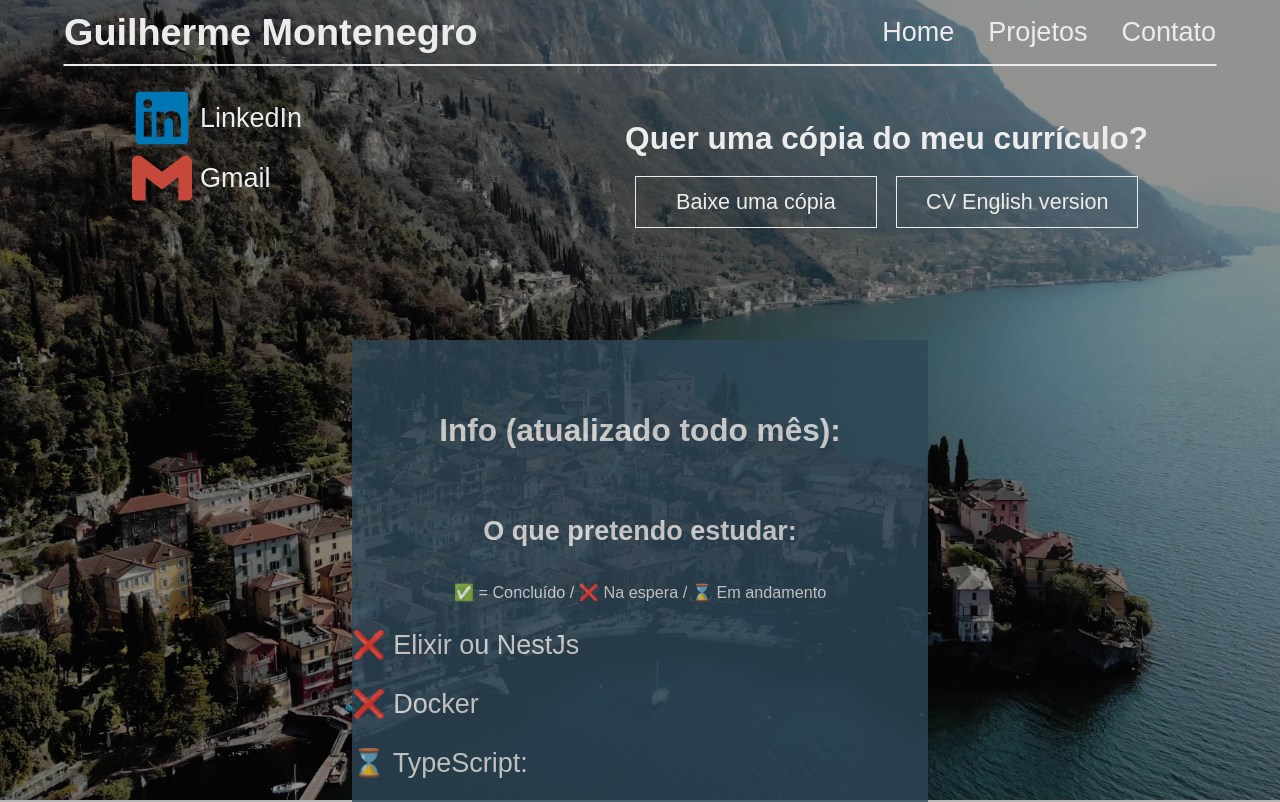
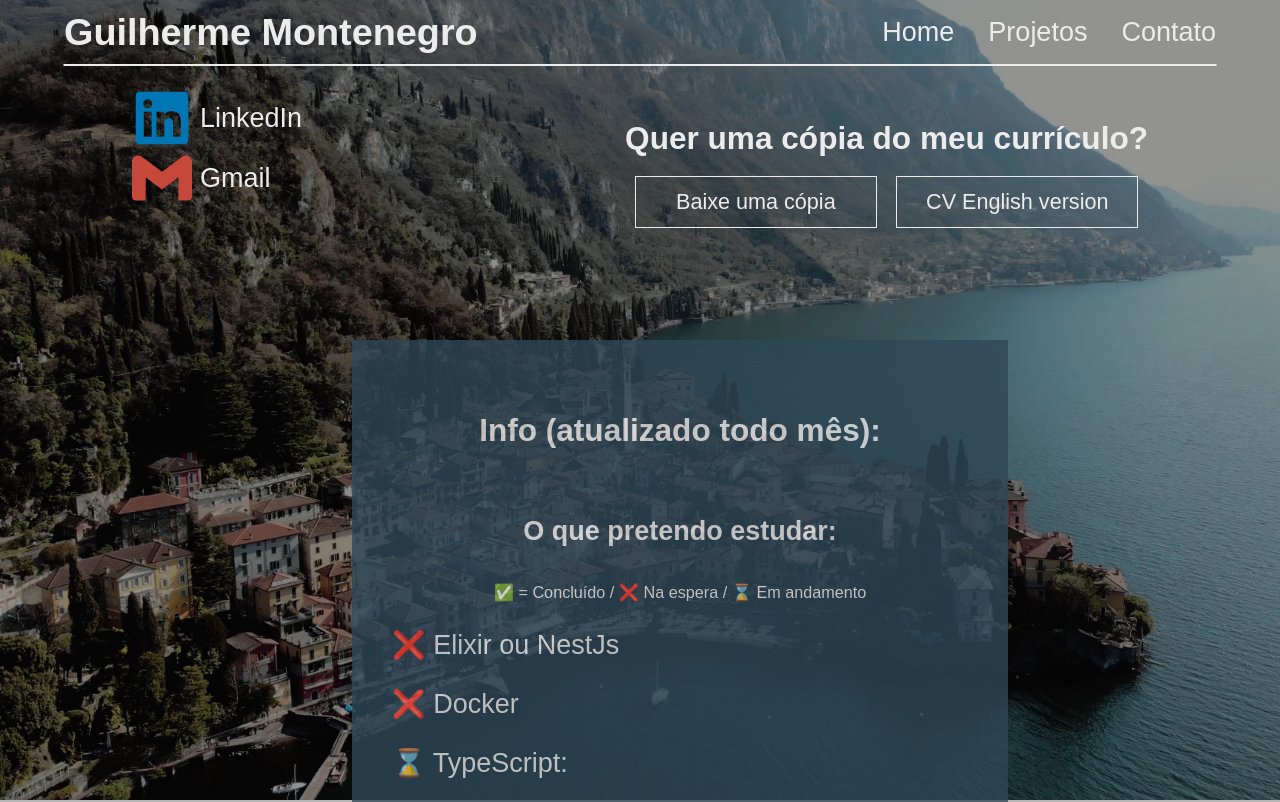
Before and after one commit to Guilherme-Monte/Portifolio-Page, a React (Create React App) app in the folder frontend/: page /contact in a window 1280 px wide. Shown: the top 802 px of the page. Built offline with nearby package versions, Linux system fonts and the light colour scheme; a web font is replaced by a local one.

Commit message:
Contact session: new button color and padding on info container

```diff
--- a/frontend/src/components/main/contact/styles.js
+++ b/frontend/src/components/main/contact/styles.js
@@ -62,7 +62,7 @@ export const PtButton = styled.a`
   grid-area: pt-button;
 
   &::before {
-    background-color: var(--hover-color);
+    background-color: var(--bright-green);
 
     left: 0;
     width: 100%;
@@ -140,7 +140,7 @@ export const EnButton = styled.a`
 `;
 
 export const InfoContainer = styled.div`
-  padding: 40px 0;
+  padding: 40px;
   margin: 100px 25% 20px 25%;
   width: 50%;
 
```
